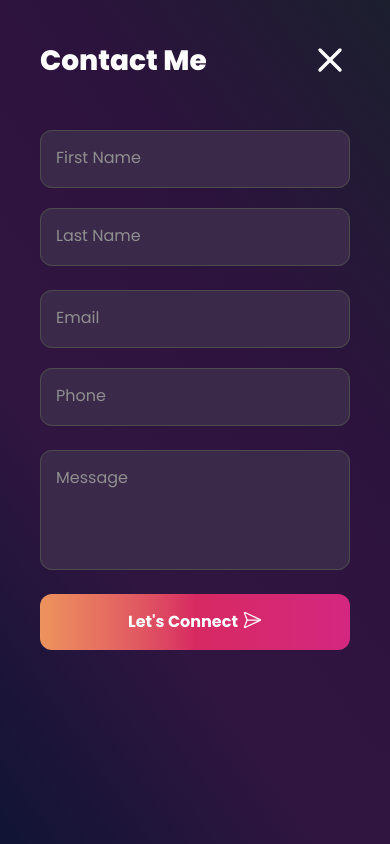
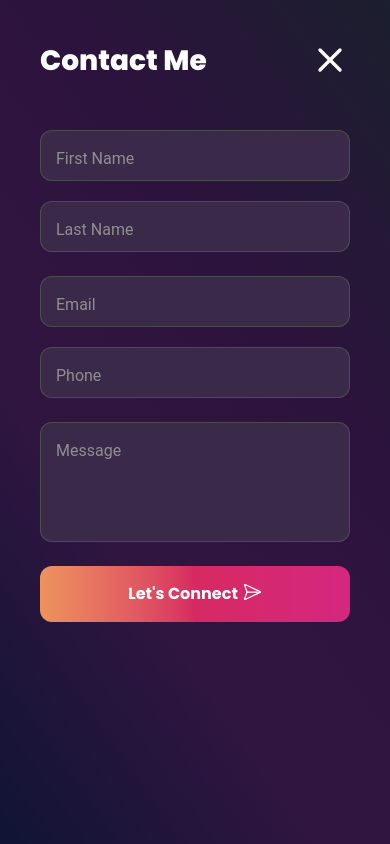
Before and after one commit to PriyanshuBisht2001/portfolio-website, a Next.js app: page /contact in a window 390 px wide. Built offline with nearby package versions, Linux system fonts and the light colour scheme.

Commit message:
feat: update SideMenu and Input components for improved responsiveness and styling; modify contact link in default state

```diff
--- a/src/app/globals.css
+++ b/src/app/globals.css
@@ -218,3 +218,146 @@ body {
     font-family: var(--font-outfit), sans-serif;
   }
 }
+
+@media (max-width: 768px) {
+  .floating-label {
+    position: relative;
+    background-color: #3b294a;
+    border-radius: 12px;
+  }
+  .floating-label__input {
+    display: flex;
+    padding: 13px 14px 14px 15px;
+    border: none !important;
+    outline: none !important;
+    font-size: 16px;
+    line-height: 1.5;
+    color: #d4d4d4e7;
+    z-index: 1;
+  }
+  .floating-label__outline {
+    display: flex;
+    position: absolute;
+    top: 0;
+    right: 0;
+    left: 0;
+    width: 100%;
+    max-width: 100%;
+    height: 100%;
+    text-align: left;
+    pointer-events: none;
+  }
+
+  .floating-label__leading,
+  .floating-label__notch,
+  .floating-label__trailing {
+    border-color: #4c4c4c;
+    border-width: 1px;
+    border-style: solid;
+    transition: border 0.15s cubic-bezier(0.4, 0, 0.2, 1);
+  }
+  .floating-label__leading {
+    border-radius: 12px 0 0 12px;
+    border-right: none;
+    width: 12px;
+  }
+  .floating-label__notch {
+    flex: 0 1 auto;
+    border-right: none;
+    border-left: none;
+  }
+  .floating-label__trailing {
+    flex-grow: 1;
+    border-radius: 0 12px 12px 0;
+    border-left: none;
+  }
+
+  .floating-label__label {
+    font-family: "Roboto";
+    display: inline-block;
+    position: relative;
+    top: 16px;
+    bottom: auto;
+    left: 4px;
+    max-width: 100%;
+    color: #8f8f8f;
+    transform-origin: left top;
+    transition:
+      transform 0.15s cubic-bezier(0.4, 0, 0.2, 1),
+      color 0.15s cubic-bezier(0.4, 0, 0.2, 1);
+    will-change: transform;
+  }
+
+  .floating-label__input:hover ~ .floating-label__outline {
+    .floating-label__leading,
+    .floating-label__notch,
+    .floating-label__trailing {
+      border-color: #4c4c4c;
+    }
+  }
+
+  .floating-label.active,
+  .floating-label__input:not(:placeholder-shown),
+  .floating-label__input:valid ~ .floating-label__outline,
+  .floating-label__input:focus ~ .floating-label__outline,
+  input:-webkit-autofill + .floating-label__outline {
+    .floating-label__leading,
+    .floating-label__notch,
+    .floating-label__trailing {
+      border-color: #4c4c4c;
+      border-width: 2px;
+    }
+    .floating-label__notch {
+      border-top: none;
+    }
+    .floating-label__label {
+      color: #ffffff;
+      transform: translateY(-25px) scale(0.9);
+    }
+  }
+  input:-webkit-autofill,
+  input:-webkit-autofill:hover,
+  input:-webkit-autofill:focus,
+  textarea:-webkit-autofill,
+  textarea:-webkit-autofill:hover,
+  textarea:-webkit-autofill:focus,
+  select:-webkit-autofill,
+  select:-webkit-autofill:hover,
+  select:-webkit-autofill:focus {
+    background-color: rgba(0, 0, 0, 0) !important;
+    -webkit-transition-delay: 99999s;
+  }
+  @-webkit-keyframes autofill {
+    to {
+      background: transparent;
+    }
+  }
+  input:-webkit-autofill {
+    -webkit-animation-name: autofill;
+    -webkit-animation-fill-mode: both;
+  }
+  .input--error {
+    .floating-label__label {
+      color: #ff8484 !important;
+      animation: shake 0.25s cubic-bezier(0.36, 0.07, 0.19, 0.97) both;
+      backface-visibility: hidden;
+      perspective: 1000px;
+    }
+  }
+  @keyframes shake {
+    33.33% {
+      transform: translate3d(8px, -21px, 0) scale(0.75);
+    }
+    66.33% {
+      transform: translate3d(-2px, -21px, 0) scale(0.75);
+    }
+    100% {
+      transform: translate3d(0, -21px, 0) scale(0.75);
+    }
+  }
+
+  .input-group {
+    position: relative;
+    max-width: 300px;
+  }
+}
--- a/src/components/SideMenu.tsx
+++ b/src/components/SideMenu.tsx
@@ -44,7 +44,7 @@ const SideMenu = () => {
             <Image src={Cross} height={32} width={32} alt="Close" />
           </button>
 
-          <div className="flex flex-col gap-5 items-center">
+          <div className="flex flex-col gap-5 items-center md:gap-10 md:text-2xl">
             {sideMenuOptions.map((option) => (
               <Link key={option.label} href={option.href} onClick={toggleMenu}>
                 {option.label}
--- a/src/components/ui/Input.tsx
+++ b/src/components/ui/Input.tsx
@@ -4,7 +4,7 @@ interface InputProps {
   name: string;
   value: string;
   onChange: (
-    e: React.ChangeEvent<HTMLInputElement | HTMLTextAreaElement>
+    e: React.ChangeEvent<HTMLInputElement | HTMLTextAreaElement>,
   ) => void;
   required?: boolean;
   type?: string;
@@ -25,15 +25,7 @@ export default function Input({
   const Component = as;
 
   return (
-    <div className="relative flex-1 group">
-
-      {/* Fieldset (Mobile Only) */}
-      <fieldset className="absolute lg:hidden inset-0 bg-[#3b294a] border border-light-400 rounded-xl pointer-events-none group-focus-within:-mt-1.5">
-        <legend className="ml-3 px-1 text-sm hidden lg:opacity-100 lg:text-xl group-focus-within:block">
-          {label}
-        </legend>
-      </fieldset>
-
+    <div className="floating-label w-full">
       {/* Desktop Label */}
       <label
         htmlFor={id}
@@ -44,42 +36,41 @@ export default function Input({
 
       {/* Dynamic Input / Textarea */}
       <input
+        className={`floating-label__input border border-light-400 rounded-xl peer w-full outline-none text-base bg-transparent ${as === "textarea" ? "p-4 min-h-[120px] resize-none" : "p-4"}`}
         id={id}
         name={name}
         value={value}
         onChange={onChange}
+        {...(as === "input" ? { type } : {})}
+        autoComplete="off"
+        required
         placeholder=" "
-        {...(as === "input" ? { type } : {})}
-        className={`
-          border border-light-400 rounded-xl peer w-full bg-transparent
-          outline-none text-base
-          ${as === "textarea" ? "p-4 min-h-[120px] resize-none" : "p-4"}
-        `}
-        {...props}
+         {...props}
       />
-
-      {/* Floating Label (Mobile) */}
-      <label
-        htmlFor={id}
-        className="
-          absolute left-4 top-4
-          text-base text-light-300
-          transition-all duration-300 ease-linear
-          origin-left pointer-events-none
-
-          peer-focus:-translate-y-5
-          peer-focus:scale-90
-          peer-focus:opacity-0
-
-          peer-[:not(:placeholder-shown)]:-translate-y-5
-          peer-[:not(:placeholder-shown)]:scale-90
-          peer-[:not(:placeholder-shown)]:opacity-0
-
-          lg:hidden
-        "
-      >
-        {label}
-      </label>
+      <div className="floating-label__outline lg:hidden">
+        <div className="floating-label__leading"></div>
+        <div className="floating-label__notch">
+          <label className="floating-label__label" htmlFor="firstName">
+            {label}
+          </label>
+        </div>
+        <div className="floating-label__trailing"></div>
+      </div>
     </div>
   );
 }
+
+// <input
+//   id={id}
+//   name={name}
+//   value={value}
+//   onChange={onChange}
+//   placeholder=" "
+//   {...(as === "input" ? { type } : {})}
+//   className={`floating-label__input
+//     border border-light-400 rounded-xl peer w-full bg-transparent
+//     outline-none text-base
+//     ${as === "textarea" ? "p-4 min-h-[120px] resize-none" : "p-4"}
+//   `}
+//   {...props}
+// />
--- a/src/constants/defaultState.tsx
+++ b/src/constants/defaultState.tsx
@@ -216,7 +216,7 @@ export const GetInTouchDetails = [
   {
     id: 1,
     label: "EMAIL",
-    link: "mailto:priyanshubisht159@gmail.com",
+    link: "/contact",
     value: "priyanshubisht159@gmail.com",
     icon: "https://cdn-icons-png.flaticon.com/512/732/732200.png",
   },
```
